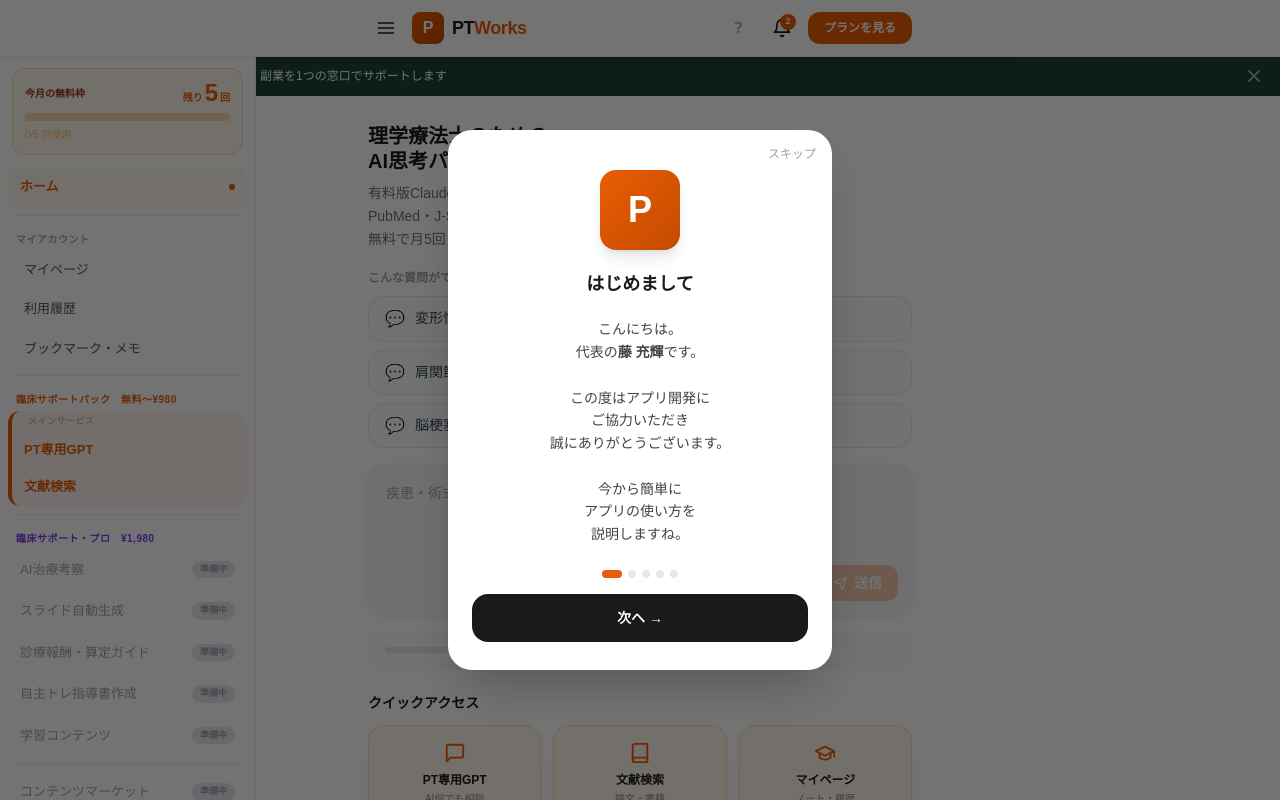
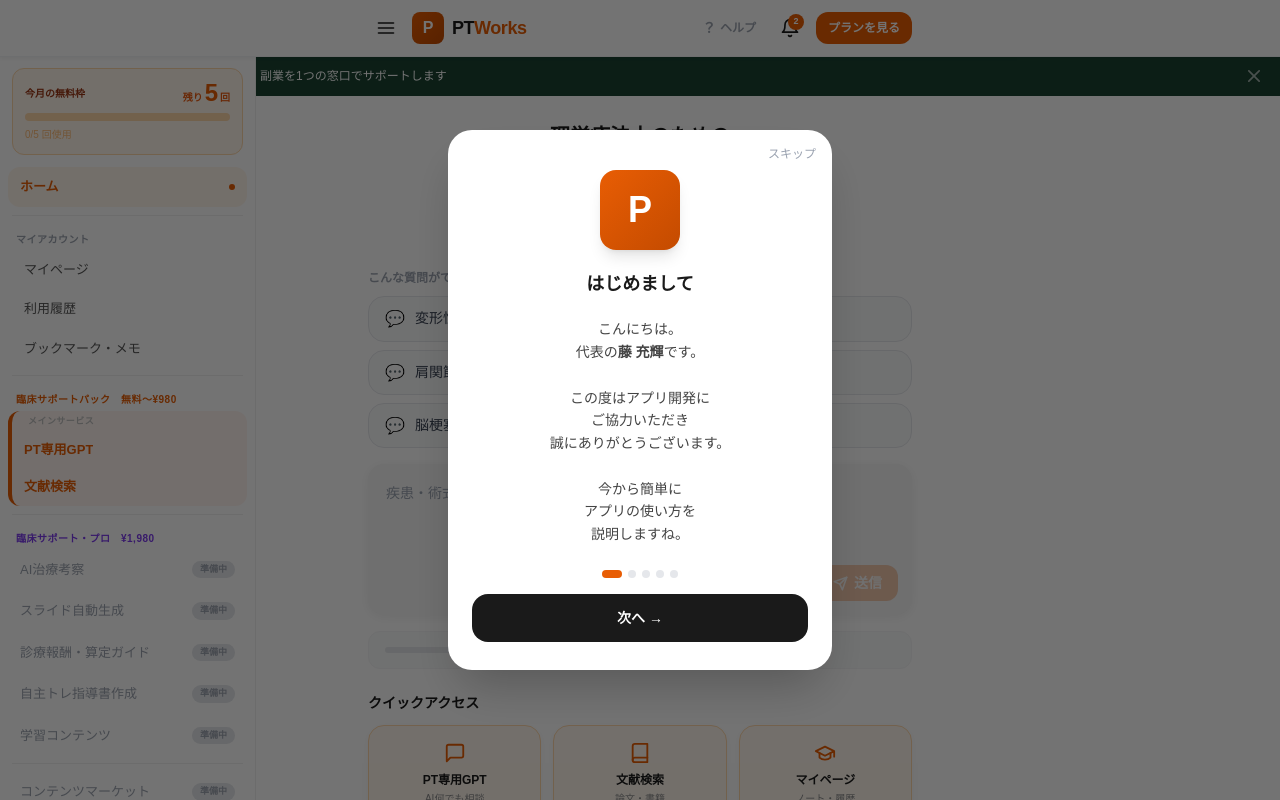
Before and after one commit to ptworks-mitsuki/ptworks-app, a Next.js app: page / in a window 1280 px wide. Shown: the top 800 px of the page. Built offline with nearby package versions, Linux system fonts and the light colour scheme.

Commit message:
ヘッダー修正 プランを見るボタン・キャッチコピー中央揃え・ヘルプ位置変更

```diff
--- a/app/page.tsx
+++ b/app/page.tsx
@@ -275,9 +275,10 @@ export default function HomePage() {
           <div className="flex items-center gap-2">
             <button
               onClick={() => { setOnboardingHelp(true); setShowOnboarding(true); }}
-              className="w-9 h-9 flex items-center justify-center rounded-full hover:bg-gray-100 transition text-sm font-black"
+              className="flex items-center gap-1 px-2 py-1.5 rounded-lg hover:bg-gray-100 transition"
               style={{ color: "#9CA3AF" }} aria-label="使い方を見る">
-              ？
+              <span className="text-sm font-black leading-none">？</span>
+              <span className="text-xs font-semibold">ヘルプ</span>
             </button>
             <div ref={notifRef} className="relative">
               <button onClick={() => setShowNotif(v => !v)}
@@ -316,8 +317,8 @@ export default function HomePage() {
             </div>
 
             <a href="/pricing"
-              className="px-4 py-2 rounded-xl text-xs font-black text-white transition hover:opacity-90 active:scale-95"
-              style={{ background: "#E85D04" }}>
+              className="px-3 py-2 rounded-xl text-xs font-black text-white transition hover:opacity-90 active:scale-95"
+              style={{ background: "#E85D04", whiteSpace: "nowrap" }}>
               プランを見る
             </a>
           </div>
@@ -344,7 +345,7 @@ export default function HomePage() {
       <div className="max-w-xl mx-auto px-4">
 
         {/* ③ キャッチコピー・サービス説明 */}
-        <section className="pt-7 pb-5">
+        <section className="pt-7 pb-5 text-center">
           <h1 className="text-[20px] font-black leading-tight mb-2" style={{ color: "#1A1A1A" }}>
             理学療法士のための<br />AI思考パートナー
           </h1>
```
